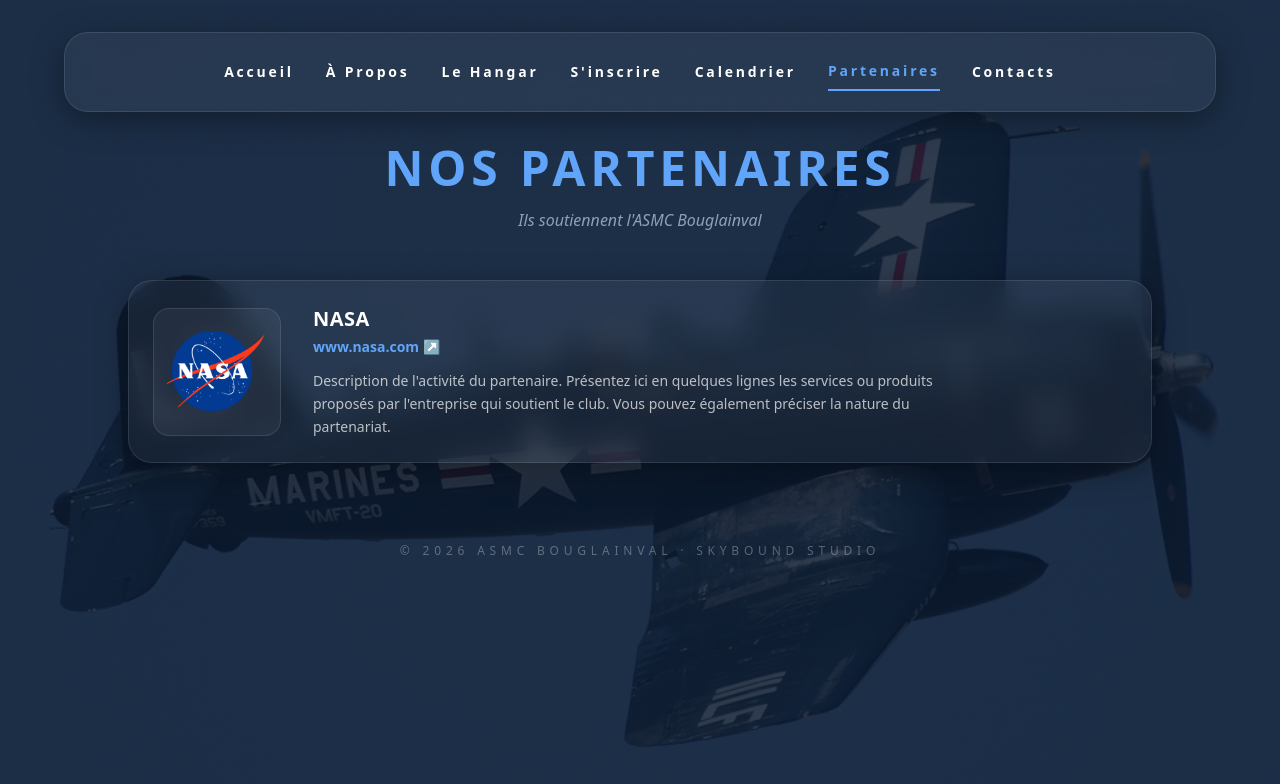
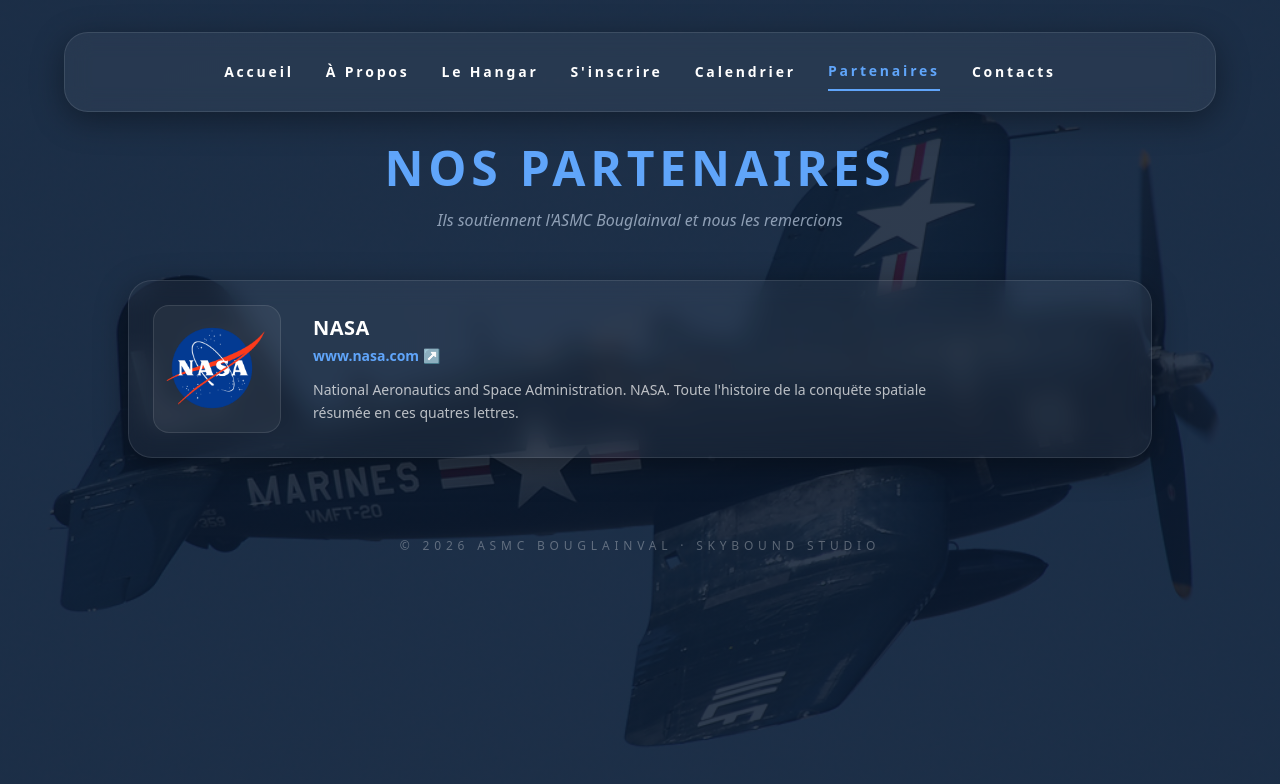
Before and after one commit to leschaeveemmanuel-rgb/asmc-site, a React (Vite) app: page / in a window 1280 px wide. Both pictures are taken after a click on the button "Partenaires". Shown: the top 784 px of the page. Built offline with nearby package versions, Linux system fonts and the light colour scheme.

Commit message:
Add files via upload

```diff
--- a/src/App.jsx
+++ b/src/App.jsx
@@ -239,7 +239,7 @@ function App() {
           <div className="w-full animate-in fade-in slide-in-from-bottom-4 duration-700">
             <div className="text-center mb-12">
               <h2 className="text-3xl md:text-5xl font-black uppercase tracking-widest text-blue-400">Nos Partenaires</h2>
-              <p className="mt-4 text-blue-100 opacity-60 italic">Ils soutiennent l'ASMC Bouglainval</p>
+              <p className="mt-4 text-blue-100 opacity-60 italic">Ils soutiennent l'ASMC Bouglainval et nous les remercions</p>
             </div>
             <div className="max-w-5xl mx-auto space-y-6">
               {/* PARTENAIRE 1 */}
@@ -267,7 +267,7 @@ function App() {
                     </a>
                   </div>
                   <p className="text-sm opacity-70 leading-relaxed max-w-2xl">
-                    Description de l'activité du partenaire. Présentez ici en quelques lignes les services ou produits proposés par l'entreprise qui soutient le club. Vous pouvez également préciser la nature du partenariat.
+                    National Aeronautics and Space Administration. NASA. Toute l'histoire de la conquëte spatiale résumée en ces quatres lettres.
                   </p>
                 </div>
               </div>
```
